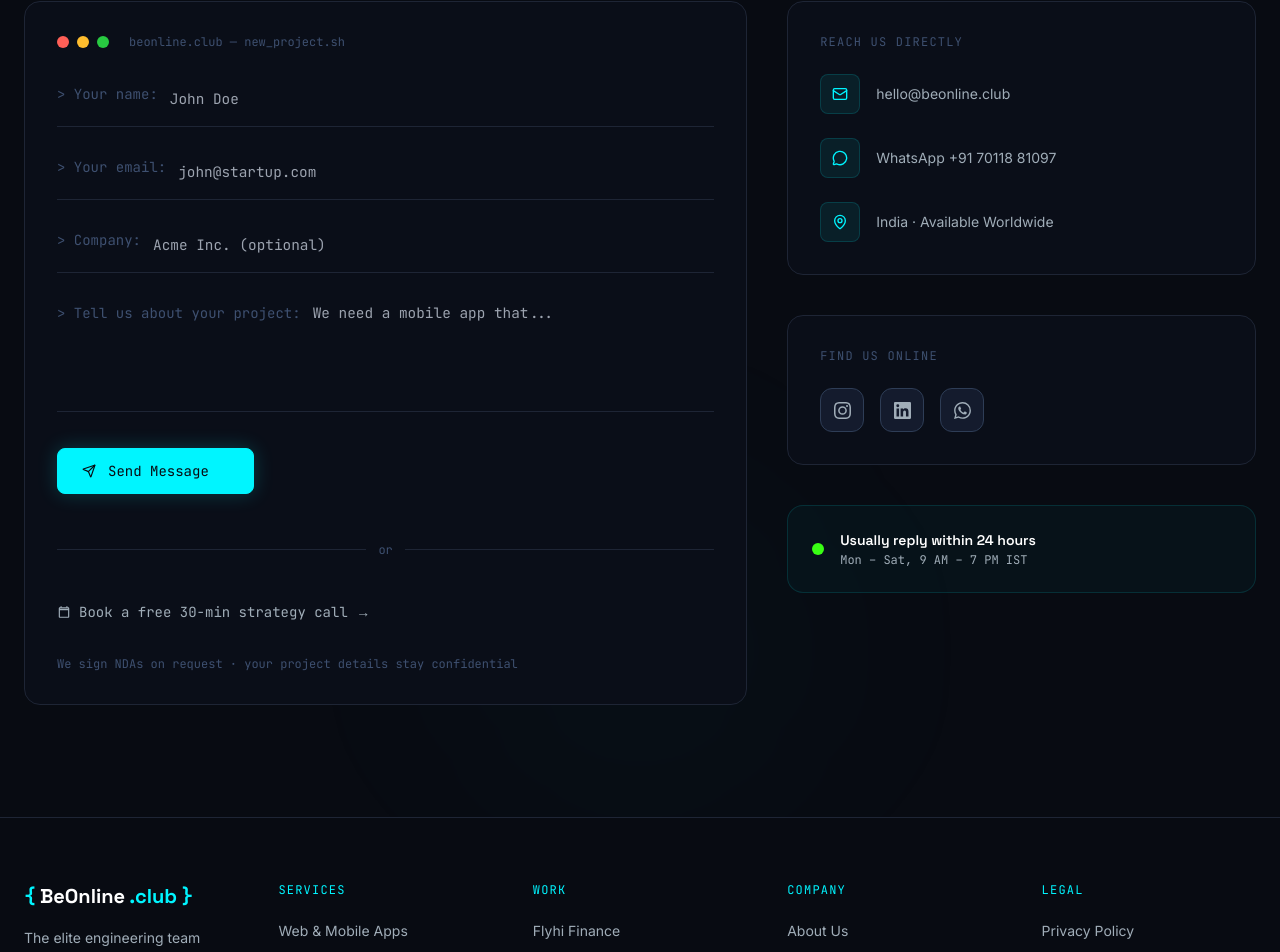
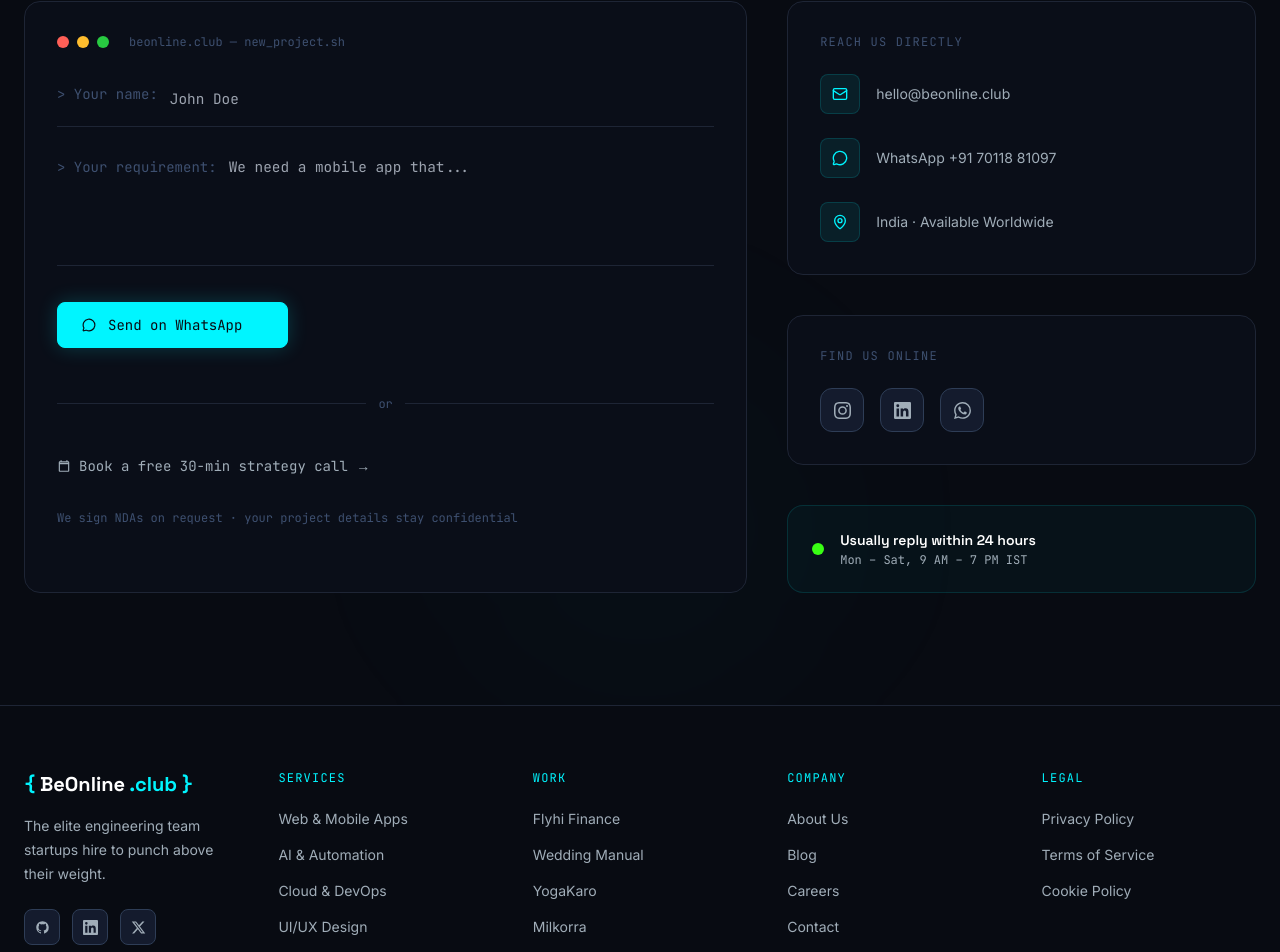
Before and after one commit to beonlineclub-lab/beonlineclub, a Next.js app: page / in a window 1280 px wide. Shown: the part 6164-7116 px from the top of the page. Built offline with nearby package versions, Linux system fonts and the light colour scheme.

Commit message:
WhatsApp Message

```diff
--- a/src/components/Contact.tsx
+++ b/src/components/Contact.tsx
@@ -2,9 +2,11 @@
 
 import { useState, useRef, FormEvent } from "react";
 import { motion, useInView } from "framer-motion";
-import { Mail, MapPin, Send, MessageCircle } from "lucide-react";
+import { Mail, MapPin, MessageCircle } from "lucide-react";
 
-type FormState = "idle" | "sending" | "success";
+type FormState = "idle" | "success";
+
+const WHATSAPP_NUMBER = "917011881097";
 
 const InstagramIcon = () => (
   <svg viewBox="0 0 24 24" width="17" height="17" fill="currentColor">
@@ -118,30 +120,30 @@
   const inView = useInView(headerRef, { once: true, margin: "-80px" });
 
   const [formState, setFormState] = useState<FormState>("idle");
-  const [fields, setFields] = useState({
-    name: "", email: "", company: "", message: "",
-  });
+  const [fields, setFields] = useState({ name: "", message: "" });
 
   const set = (key: keyof typeof fields) => (v: string) =>
     setFields((f) => ({ ...f, [key]: v }));
 
-  const handleSubmit = async (e: FormEvent) => {
+  const handleSubmit = (e: FormEvent) => {
     e.preventDefault();
-    setFormState("sending");
 
-    try {
-      const res = await fetch("/api/contact", {
-        method: "POST",
-        headers: { "Content-Type": "application/json" },
-        body: JSON.stringify(fields),
-      });
+    const text = [
+      "Hi BeOnline Club! 👋",
+      "",
+      `*Name:* ${fields.name.trim()}`,
+      "",
+      "*What I need:*",
+      fields.message.trim(),
+    ].join("\n");
 
-      if (!res.ok) throw new Error("Failed");
-      setFormState("success");
-    } catch {
-      setFormState("idle");
-      alert("Something went wrong. Please email us directly at hello@beonline.club");
-    }
+    window.open(
+      `https://wa.me/${WHATSAPP_NUMBER}?text=${encodeURIComponent(text)}`,
+      "_blank",
+      "noopener,noreferrer"
+    );
+
+    setFormState("success");
   };
 
   return (
@@ -255,16 +257,24 @@
                 className="py-12 flex flex-col gap-3"
               >
                 <p className="font-mono text-sm" style={{ color: "#3E5070" }}>
-                  $ send_message --to hello@beonline.club
+                  $ send_message --via whatsapp +91 70118 81097
                 </p>
                 <p className="font-mono text-base" style={{ color: "#00F5FF" }}>
-                  &gt; Connecting to server...
+                  &gt; Opening WhatsApp...
                 </p>
                 <p className="font-mono text-base" style={{ color: "#39FF14" }}>
-                  &gt; Message received. We&apos;ll be in touch soon. ✓
+                  &gt; Just hit send in the chat and we&apos;ll take it from there. ✓
                 </p>
                 <p className="font-mono text-sm mt-2" style={{ color: "#3E5070" }}>
-                  Expected response time: &lt; 24h
+                  Didn&apos;t open?{" "}
+                  <a
+                    href={`https://wa.me/${WHATSAPP_NUMBER}`}
+                    target="_blank"
+                    rel="noopener noreferrer"
+                    style={{ color: "#00F5FF" }}
+                  >
+                    Chat with us directly →
+                  </a>
                 </p>
               </motion.div>
             ) : (
@@ -278,23 +288,7 @@
                   onChange={set("name")}
                 />
                 <TerminalField
-                  prompt="Your email:"
-                  name="email"
-                  type="email"
-                  placeholder="john@startup.com"
-                  required
-                  value={fields.email}
-                  onChange={set("email")}
-                />
-                <TerminalField
-                  prompt="Company:"
-                  name="company"
-                  placeholder="Acme Inc. (optional)"
-                  value={fields.company}
-                  onChange={set("company")}
-                />
-                <TerminalField
-                  prompt="Tell us about your project:"
+                  prompt="Your requirement:"
                   name="message"
                   placeholder="We need a mobile app that..."
                   required
@@ -305,36 +299,24 @@
 
                 <button
                   type="submit"
-                  disabled={formState === "sending"}
                   className="mt-2 flex items-center gap-3 font-mono text-sm px-6 py-3 rounded-lg transition-all duration-300 self-start"
                   style={{
-                    background: formState === "sending" ? "#00F5FF22" : "#00F5FF",
-                    color: formState === "sending" ? "#00F5FF" : "#080B12",
+                    background: "#00F5FF",
+                    color: "#080B12",
                     border: "1px solid #00F5FF",
-                    boxShadow: formState === "sending" ? "none" : "0 0 20px #00F5FF33",
-                    cursor: formState === "sending" ? "not-allowed" : "pointer",
+                    boxShadow: "0 0 20px #00F5FF33",
+                    cursor: "pointer",
                   }}
                   onMouseEnter={(e) => {
-                    if (formState !== "sending") {
-                      e.currentTarget.style.boxShadow = "0 0 32px #00F5FF66";
-                    }
+                    e.currentTarget.style.boxShadow = "0 0 32px #00F5FF66";
                   }}
                   onMouseLeave={(e) => {
                     e.currentTarget.style.boxShadow = "0 0 20px #00F5FF33";
                   }}
                 >
-                  {formState === "sending" ? (
-                    <>
-                      <span className="animate-pulse">Sending</span>
-                      <span className="animate-cursor-blink">_</span>
-                    </>
-                  ) : (
-                    <>
-                      <Send size={14} />
-                      Send Message
-                      <span className="animate-cursor-blink">_</span>
-                    </>
-                  )}
+                  <MessageCircle size={14} />
+                  Send on WhatsApp
+                  <span className="animate-cursor-blink">_</span>
                 </button>
 
                 {/* Calendly secondary CTA */}
```
